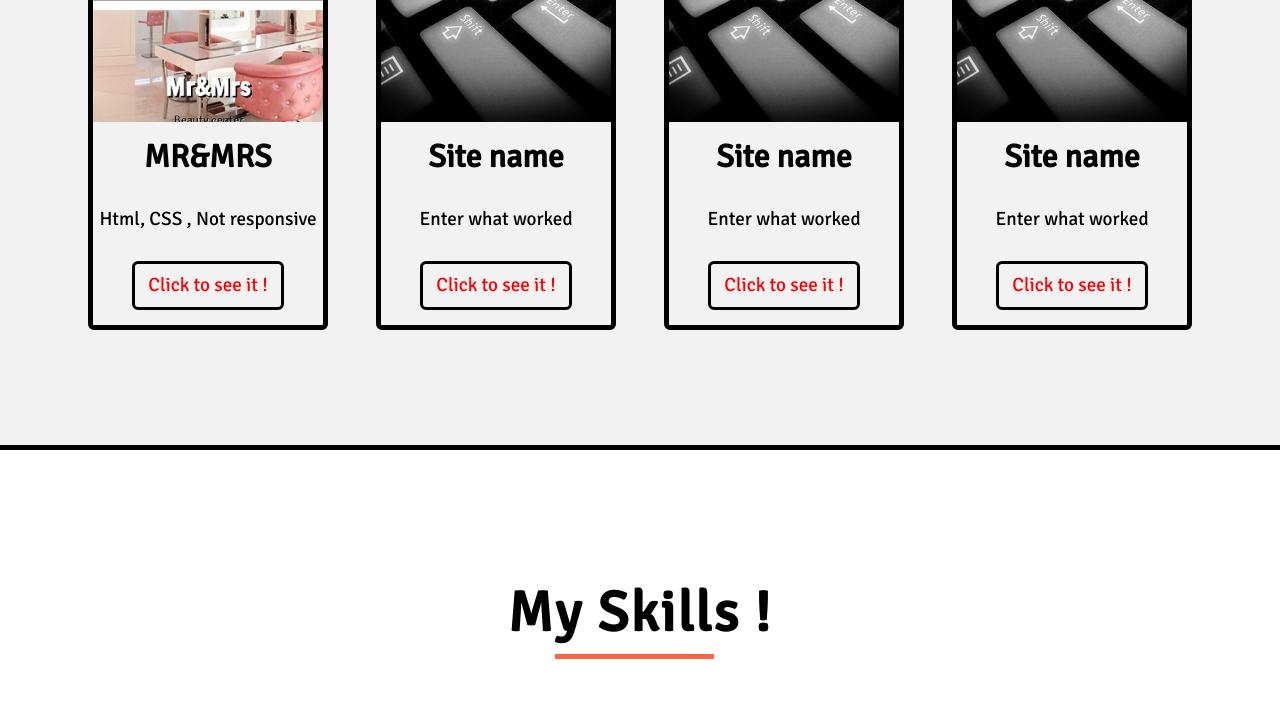
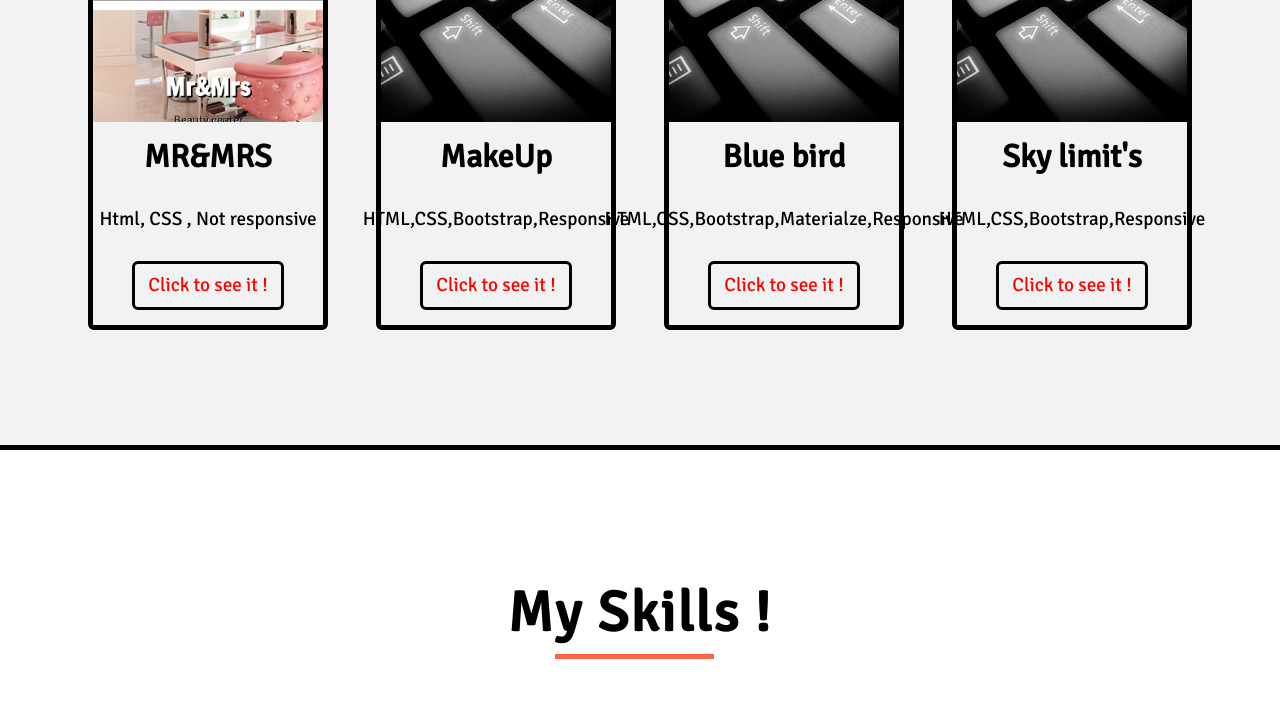
Before and after one commit to Milica919/Portfolio, a plain HTML site: page index.html in a window 1280 px wide. Shown: the part 2040-2761 px from the top of the page. Drawn offline with Linux system fonts and the light colour scheme.

Commit message:
Update index.html

```diff
--- a/index.html
+++ b/index.html
@@ -64,9 +64,9 @@
                     <div class="boxImage b1"></div>
                     <div class="boxText">
                         <h3>
-Site name
+MakeUp
 </h3>
-                        <p>Enter what worked </p>
+                        <p>HTML,CSS,Bootstrap,Responsive</p>
                         <a href="#">Click to see it !</a>
                     </div>
                 </div>
@@ -74,8 +74,8 @@ Site name
                 <div class="box">
                         <div class="boxImage b2"></div>
                         <div class="boxText">
-                            <h3>Site name</h3>
-                            <p>Enter what worked</p>
+                            <h3>Blue bird</h3>
+                            <p>HTML,CSS,Bootstrap,Materialze,Responsive</p>
                             <a href="#">Click to see it !</a>
                         </div>
                     </div>
@@ -84,8 +84,8 @@ Site name
                             <div class="boxImage b3">
 							</div>
                             <div class="boxText">
-                                <h3>Site name</h3>
-                                <p>Enter what worked</p>
+                                <h3>Sky limit's</h3>
+                                <p>HTML,CSS,Bootstrap,Responsive</p>
                                 <a href="#">Click to see it !</a>
                             </div>
                         </div>
```
